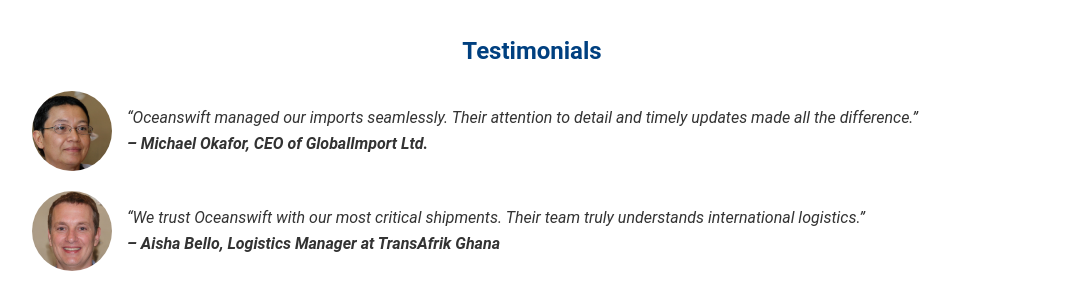
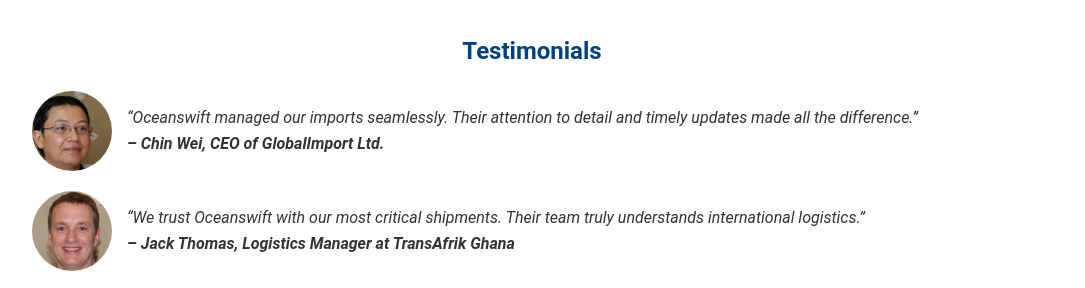
Before and after one commit to taiwobade270/oceanswift-resources-web, a plain HTML site: page index.html in a window 1280 px wide. Shown: the part 3040-3328 px from the top of the page, without its empty margins (108-1193 px from the left). Drawn offline with Linux system fonts and the light colour scheme.

Commit message:
Update index.html

```diff
--- a/index.html
+++ b/index.html
@@ -168,11 +168,11 @@
     <h2>Testimonials</h2>
     <div class="testimonial">
       <img src="images/testimonial1.jpg" alt="Happy client 1">
-      <blockquote>“Oceanswift managed our imports seamlessly. Their attention to detail and timely updates made all the difference.”<br><strong>– Michael Okafor, CEO of GlobalImport Ltd.</strong></blockquote>
+      <blockquote>“Oceanswift managed our imports seamlessly. Their attention to detail and timely updates made all the difference.”<br><strong>– Chin Wei, CEO of GlobalImport Ltd.</strong></blockquote>
     </div>
     <div class="testimonial">
       <img src="images/testimonial2.jpg" alt="Happy client 2">
-      <blockquote>“We trust Oceanswift with our most critical shipments. Their team truly understands international logistics.”<br><strong>– Aisha Bello, Logistics Manager at TransAfrik Ghana</strong></blockquote>
+      <blockquote>“We trust Oceanswift with our most critical shipments. Their team truly understands international logistics.”<br><strong>– Jack Thomas, Logistics Manager at TransAfrik Ghana</strong></blockquote>
     </div>
     <div class="testimonial">
       <img src="images/testimonial3.jpg" alt="Happy client 3">
```
